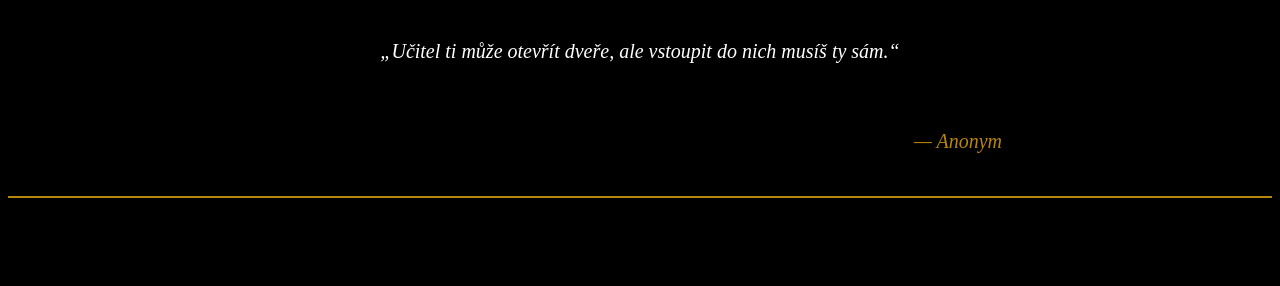
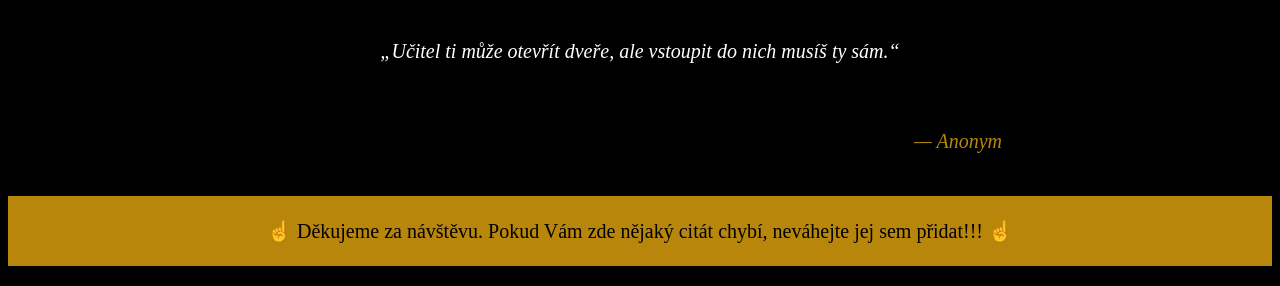
Before and after one commit to webovky/komunitni-web-Koles359, a Flask app: page /citaty/ in a window 1280 px wide. Shown: the part 5874-6160 px from the top of the page. Before the commit the page ends 6072 px from the top, so only its background shows below. Run offline with Flask 2, Linux system fonts and the light colour scheme; the visitor is signed in with stand-in values (Sample User, id 1).

Commit message:
patičky a neúspěšná snaha o zdokonalení vzhledu

```diff
--- a/webface/static/styles.css
+++ b/webface/static/styles.css
@@ -77,3 +77,12 @@ hr {
   position: relative;
   left: -250px;
 }
+
+footer {
+  background-color: darkgoldenrod;
+
+}
+
+.paticka {
+  color: black;
+}
--- a/webface/templates/citaty.html.j2
+++ b/webface/templates/citaty.html.j2
@@ -167,7 +167,6 @@
   <p>
     „Učitel ti může otevřít dveře, ale vstoupit do nich musíš ty sám.“
     </p><p class="jmeno">— Anonym</p>
-    <hr>
 
 </div>
 
@@ -177,7 +176,7 @@
 
 
 <footer>
-
+  <p class="paticka">&#9757; Děkujeme za návštěvu. Pokud Vám zde nějaký citát chybí, neváhejte jej sem přidat!!! &#9757;</p>
 </footer>
 
 
```
Also changed, not shown: webface/templates/fakta.html.j2 (+1 -6 lines).
